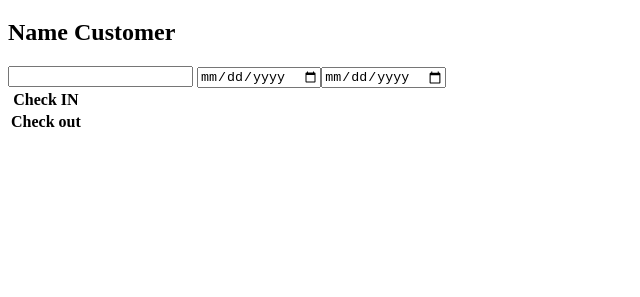
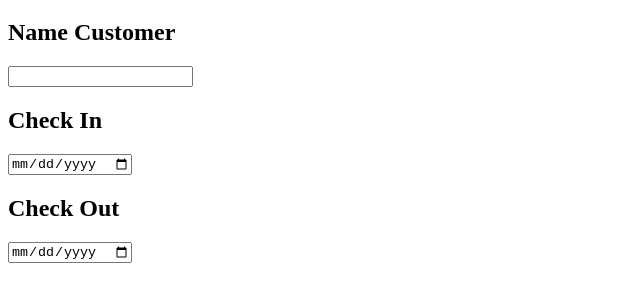
Before and after one commit to Kasididarm/Project_Css326, a plain HTML site: page Design/Index.html in a window 1280 px wide. Shown: the part 61-358 px from the top of the page, without its empty margins (0-640 px from the left). Drawn offline with Linux system fonts and the light colour scheme.

Commit message:
Update Index.html

```diff
--- a/Design/Index.html
+++ b/Design/Index.html
@@ -8,16 +8,12 @@
         <section class="check in check out">
             <h1>Name Customer</h1>
             <input type="text" id="customer"/>
-            <table>
-                <tr>
-                    <th>Check IN</th>
-                    <input type="date" id="checkin"/>
-                </tr>
-                <tr>
-                    <th>Check out</th>
-                    <input type="date" id="checkout">
-                </tr>
-            </table>
+            <data class="check in check out date">
+                <h2>Check In</h2>
+                <input type ='date' id="checkin">
+                <h2>Check Out</h2>
+                <input type='date' id="checkout">
+            </data>
 
         </section>
     </div>
```
